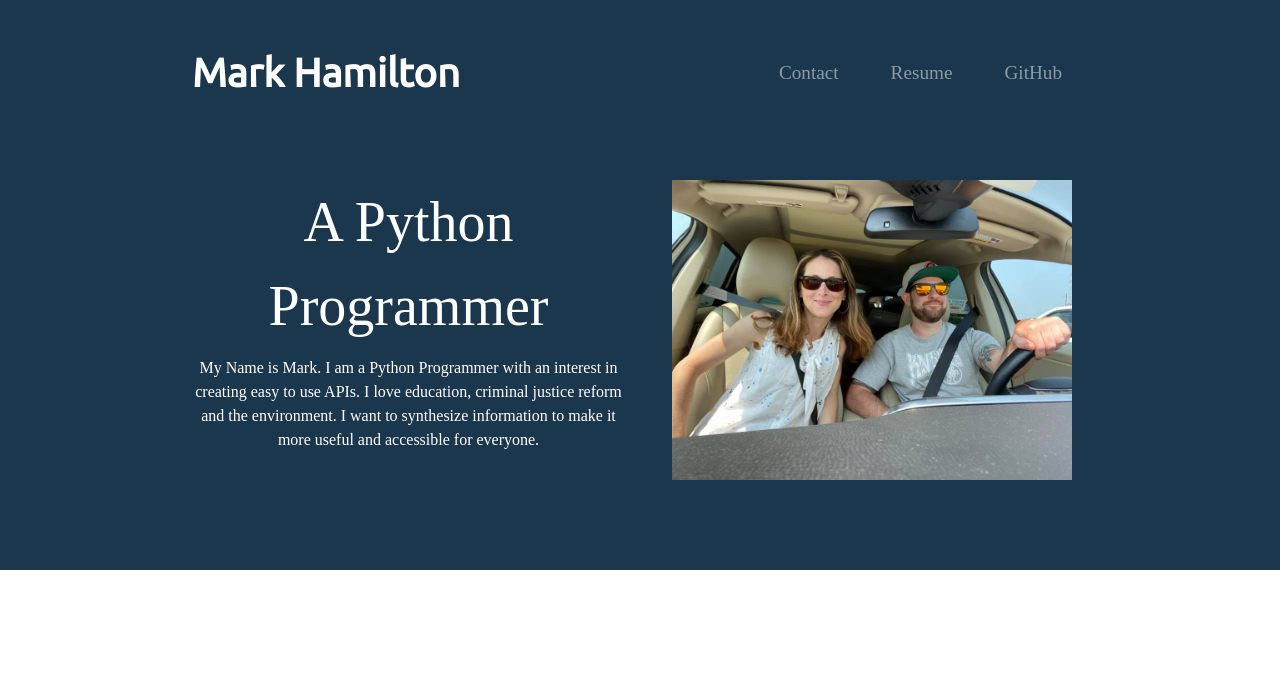
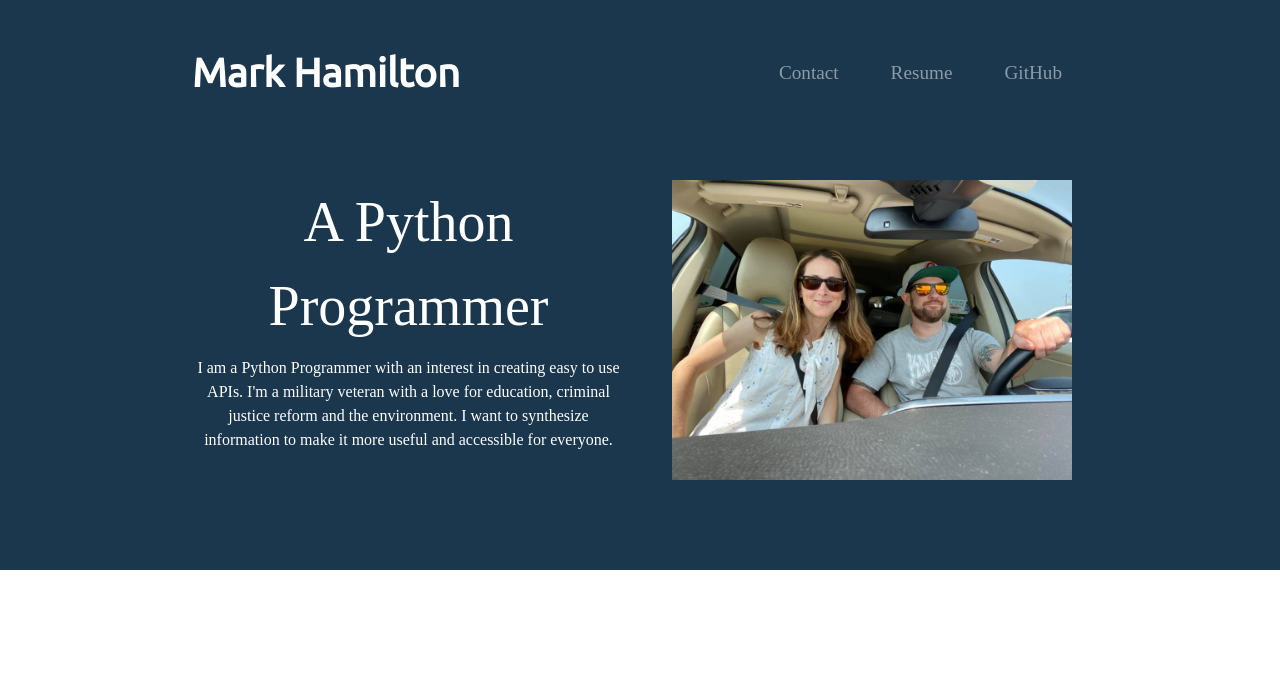
Before and after one commit to ColdDeckHarrison/marksWebsite, a Flask app: page / in a window 1280 px wide. Shown: the top 692 px of the page. Run offline with Flask 2, Linux system fonts and the light colour scheme; some libraries are stand-ins or nearby versions.

Commit message:
Update index.html

```diff
--- a/templates/index.html
+++ b/templates/index.html
@@ -12,7 +12,7 @@
         <div class="col-lg-6">
           <h1 class="big-heading">A Python Programmer</h1>
           <p class="intro">
-            My Name is Mark. I am a Python Programmer with an interest in creating easy to use APIs. I love education, criminal justice reform and the
+         I am a Python Programmer with an interest in creating easy to use APIs. I'm a military veteran with a love for education, criminal justice reform and the
             environment. I want to synthesize information to make it more useful and accessible for everyone.
           </p>
           <!-- <button type="button" class="btn btn-dark btn-lg download-button"><i class="fab fa-apple"></i> Download</button>
@@ -80,7 +80,7 @@
           <em>Jessie Coyle, Lower School Director at The McGillis School in Salt Lake City</em>
         </div>
         <div class="carousel-item container-fluid">
-          <h6 class="testimonial-text">It is clear that he is experienced in working with a diverse range of students and is sensitive to the different ethnic, culturual and socioeconomic backgrounds of those with whom he works.</h6>
+          <h6 class="testimonial-text">It is clear that he is experienced in working with a diverse range of students and is sensitive to the different ethnic, cultural and socioeconomic backgrounds of those with whom he works.</h6>
           <em>Dr. Debbie Lazer, Head of School at The Help Group's Village Glen School</em>
         </div>
       </div>
@@ -230,13 +231,13 @@
       <br>
       <div class="skill-row">
         <h4>Travel</h4>
-        <p class="skill-text">I was born in Ohio and have had the chance to see 47 of the 50 states,</p>
-          <p class="skill-text">living in 10 which includes Washington D.C. </p>
-                 <p class="skill-text">I have lived in three cities in the Netherlands.</p>
-          <p class="skill-text">I love getting outdoors to go camping and hiking with my family. </p>
-        <p class="skill-text">Give me a cold weather climate</p>
-          <p class="skill-text">with mountains over the beach any day!</p>
-        <p class="skill-text">To see my international travel destinations click <a href="/countries"><strong>Countries.</strong></a> </p>
+        <p class="skill-text" align="left">I was born in Ohio and have had the chance to see 47 of the 50 states,</p>
+          <p class="skill-text" align="left">living in 10 which includes Washington D.C. </p>
+                 <p class="skill-text" align="left">I have lived in three cities in the Netherlands.</p>
+          <p class="skill-text" align="left">I love getting outdoors to go camping and hiking with my family. </p>
+        <p class="skill-text" align="left">Give me a cold weather climate</p>
+          <p class="skill-text" align="left">with mountains over the beach any day!</p>
+        <p class="skill-text" align="left">To see my international travel destinations click <a href="/countries"><strong>Countries.</strong></a> </p>
       </div>
       <br>
       <div class="skill-row">
```
Also changed, not shown: other parts of templates/index.html (+14 -13 lines).
